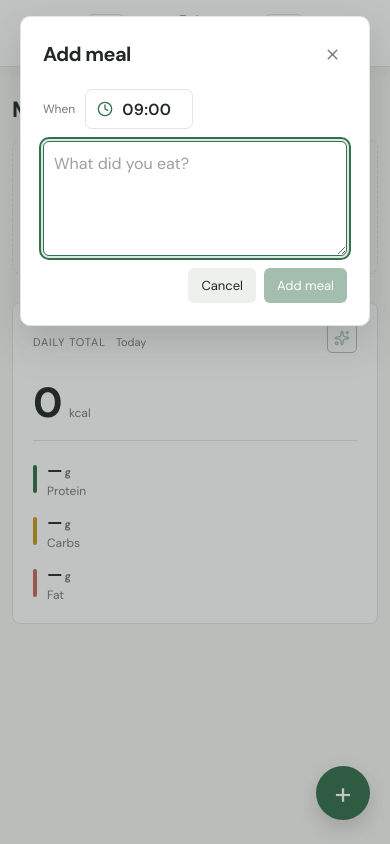
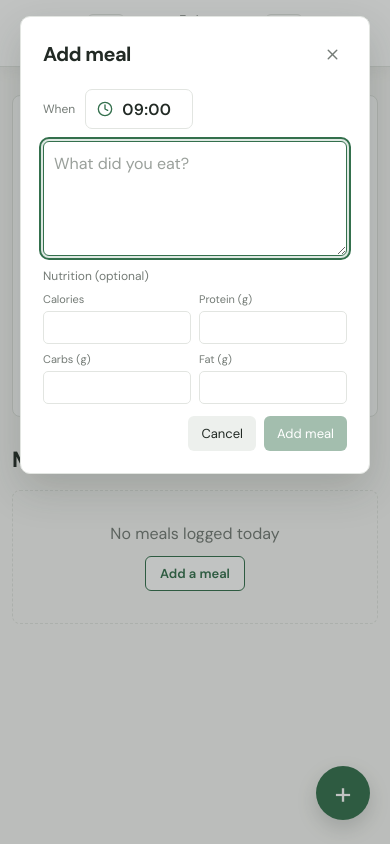
Before and after one commit to ButuzaCalin/daily-fuel, a React (Vite) app: page / in a window 390 px wide. Both pictures are taken after a click on the button "Add a meal". Built offline with nearby package versions, Linux system fonts and the light colour scheme.

Commit message:
Move daily total up

```diff
--- a/src/main.jsx
+++ b/src/main.jsx
@@ -33,6 +33,7 @@ async function updateApp() {
 document.addEventListener('gesturestart', (event) => event.preventDefault());
 
 const emptyNutrition ={ calories: 0, proteins: 0, carbs: 0, fats: 0 };
+const blankNutrition = { calories: '', proteins: '', carbs: '', fats: '' };
 const defaultSettings = { aiMode: 'manual', proxyUrl: '', proxyUsername: '', proxyKey: '', provider: 'google', googleKey: '', googleModel: 'gemini-3.5-flash-lite', openaiKey: '', openaiModel: 'gpt-4o-mini' };
 const aiModeLabels = { manual: 'Manual Config', proxy: 'Proxy Config' };
 
@@ -324,6 +325,7 @@ function App() {
   const [mealsByDate, setMealsByDate] = useState(() => clearEstimating(loadLocal('daily-fuel-meals', {})));
   const [mealText, setMealText] = useState('');
   const [mealTime, setMealTime] = useState(currentHour);
+  const [mealNutrition, setMealNutrition] = useState(blankNutrition);
   const [editMeal, setEditMeal] = useState(null);
   const [addMealOpen, setAddMealOpen] = useState(false);
   const [goal, setGoal] = useState(() => loadLocal('daily-fuel-goal', null));
@@ -423,10 +425,11 @@ function App() {
     event.preventDefault();
     if (!mealText.trim()) return;
     try {
-      const newMeal = { id: crypto.randomUUID(), time: mealTime, text: mealText.trim(), nutrition: { ...emptyNutrition }, estimating: false, error: '' };
+      const newMeal = { id: crypto.randomUUID(), time: mealTime, text: mealText.trim(), nutrition: cleanNutrition(mealNutrition), estimating: false, error: '' };
       setMealsByDate((current) => ({ ...current, [selectedDate]: sortMeals([...(current[selectedDate] || []), newMeal]) }));
       setNewMealId(newMeal.id);
       setMealText('');
+      setMealNutrition(blankNutrition);
       setAddMealOpen(false);
     } catch (error) {
       notify(error.message);
@@ -623,10 +626,11 @@ function App() {
       </div>
       <button className="add-meal-fab" type="button" onClick={() => setAddMealOpen(true)} aria-label="Add meal">+</button>
       <MealDialog
-        draft={addMealOpen ? { text: mealText, time: mealTime } : null}
+        draft={addMealOpen ? { text: mealText, time: mealTime, nutrition: mealNutrition } : null}
+        nutritionLabel="Nutrition (optional)"
         title="Add meal"
         submitLabel="Add meal"
-        onChange={(patch) => { if ('text' in patch) setMealText(patch.text); if ('time' in patch) setMealTime(patch.time); }}
+        onChange={(patch) => { if ('text' in patch) setMealText(patch.text); if ('time' in patch) setMealTime(patch.time); if (patch.nutrition) setMealNutrition((current) => ({ ...current, ...patch.nutrition })); }}
         onClose={() => setAddMealOpen(false)}
         onSubmit={addMeal}
       />
@@ -1044,7 +1048,7 @@ function Toast({ toast }) {
   );
 }
 
-function MealDialog({ draft, title, submitLabel, onChange, onClose, onSubmit }) {
+function MealDialog({ draft, title, submitLabel, nutritionLabel = 'Nutrition', onChange, onClose, onSubmit }) {
   const [shown, closing] = usePresence(draft, 150);
   const id = useId();
   useEscape(Boolean(draft), onClose);
@@ -1064,7 +1068,7 @@ function MealDialog({ draft, title, submitLabel, onChange, onClose, onSubmit })
           <label className="sr-only" htmlFor={`${id}-text`}>What did you eat?</label>
           <textarea id={`${id}-text`} value={shown.text} onChange={(event) => onChange({ text: event.target.value })} onKeyDown={submitOnShortcut} placeholder="What did you eat?" rows="4" autoFocus />
           {shown.nutrition && <fieldset className="meal-dialog-nutrition">
-            <legend>Nutrition</legend>
+            <legend>{nutritionLabel}</legend>
             <ManualInput label="Calories" value={shown.nutrition.calories} onChange={(value) => onChange({ nutrition: { calories: value } })} />
             <ManualInput label="Protein (g)" value={shown.nutrition.proteins} onChange={(value) => onChange({ nutrition: { proteins: value } })} />
             <ManualInput label="Carbs (g)" value={shown.nutrition.carbs} onChange={(value) => onChange({ nutrition: { carbs: value } })} />
--- a/src/styles.css
+++ b/src/styles.css
@@ -325,7 +325,7 @@ textarea::placeholder { color: #9aa09b; }
   .topbar, .home-header { margin-top: -16px; }
   .topbar-note { display: none; }
   .content-grid { grid-template-columns: 1fr; gap: 28px; }
-  .summary-panel { position: static; }
+  .summary-panel { position: static; order: -1; }
   .reports-heading { align-items: start; flex-direction: column; }
   .report-bottom-grid { grid-template-columns: 1fr; }
   .chart-heading { align-items: flex-start; flex-direction: column; }
```
